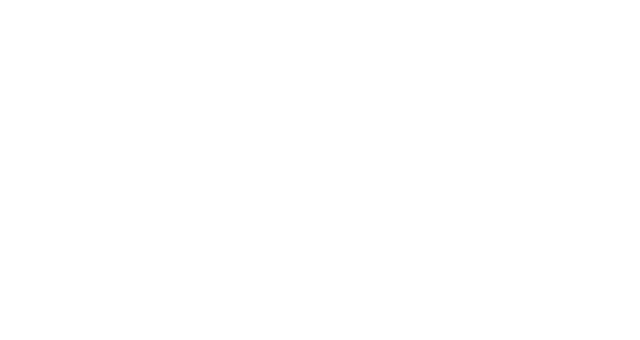
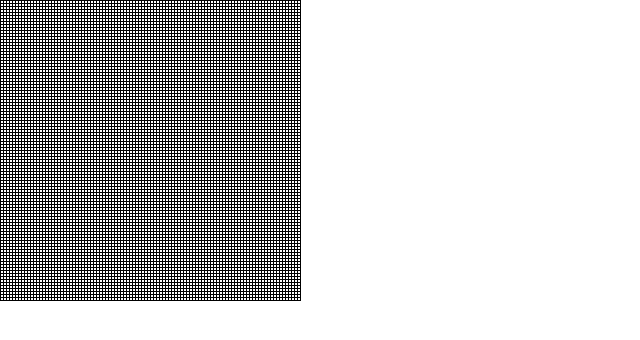
Before and after one commit to VaughnValle/bfs-visualizer, a React (Create React App) app in the folder frontend/: page / in a window 1280 px wide. Shown: the top 340 px of the page, without its empty margins (0-640 px from the left). Built offline with nearby package versions, Linux system fonts and the light colour scheme; the HTML template or start-up script is replaced by a standard one.

Commit message:
[Adjustment][Sheen] Created css folder

```diff
--- a/frontend/src/App.css
+++ /dev/null
@@ -1,7 +0,0 @@
-.grid {
-    width: 300px;
-    height: 300px;
-}
-
-.grid-cell {
-}
--- a/frontend/src/components/Grid.js
+++ b/frontend/src/components/Grid.js
@@ -1,6 +1,6 @@
 import React, { useState } from 'react'
 import { initialGridState } from '../helpers/Grid';
-import '../App.css';
+import '../css/Grid.css';
 
 const Grid = () => {
     const [gridState, setGridState] = useState(initialGridState);
--- /dev/null
+++ b/frontend/src/css/Grid.css
@@ -0,0 +1,8 @@
+.grid {
+    width: 300px;
+    height: 300px;
+}
+
+.grid-cell {
+    border: 1px solid black;
+}
```
